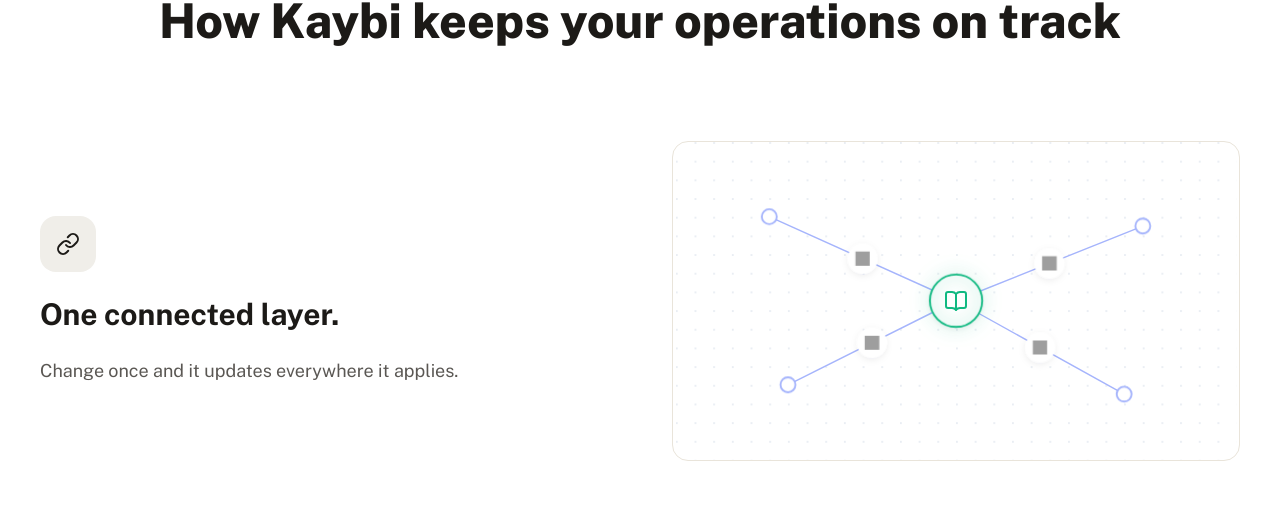
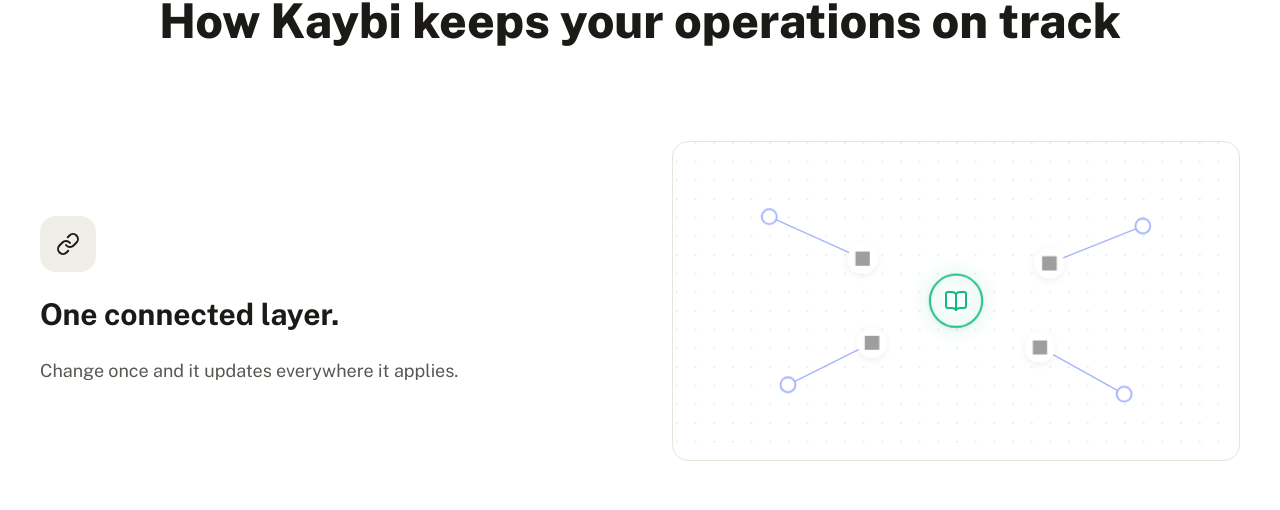
Before and after one commit to VeshGuy/KB-WB, a React (Vite) app: page / in a window 1280 px wide. Shown: the part 1588-2098 px from the top of the page. Built offline with nearby package versions, Linux system fonts and the light colour scheme; grey boxes are pictures that could not be loaded.

Commit message:
Update NetworkUpdateAnimation choreography

```diff
--- a/src/components/NetworkUpdateAnimation.tsx
+++ b/src/components/NetworkUpdateAnimation.tsx
@@ -51,41 +51,45 @@
         {/* Dotted Grid */}
         <rect width="100%" height="100%" fill="url(#dotGridSmall)" />
 
-        {/* Existing Edges */}
+        {/* Existing Edges (From peripheral nodes to the apps) */}
         <g stroke="#a5b4fc" strokeWidth="1.5">
-          <line x1="100" y1="80" x2="300" y2="170" />
-          <line x1="120" y1="260" x2="300" y2="170" />
-          <line x1="500" y1="90" x2="300" y2="170" />
-          <line x1="480" y1="270" x2="300" y2="170" />
+          {/* To Salesforce at 200, 125 */}
+          <line x1="100" y1="80" x2="200" y2="125" />
+          {/* To Notion at 210, 215 */}
+          <line x1="120" y1="260" x2="210" y2="215" />
+          {/* To Slack at 400, 130 */}
+          <line x1="500" y1="90" x2="400" y2="130" />
+          {/* To Sheets at 390, 220 */}
+          <line x1="480" y1="270" x2="390" y2="220" />
         </g>
 
-        {/* Animated Edges (shooting FROM 300, 170 to existing nodes) */}
-        <line x1="300" y1="170" x2="100" y2="80"
+        {/* Animated Edges (Growing from the apps to join the new central node at 300,170) */}
+        <line x1="200" y1="125" x2="300" y2="170"
           stroke="#10b981" strokeWidth="2"
-          strokeDasharray="250" strokeDashoffset="250"
-          className="animate-draw-line animate-glow"
-          style={{ animationDelay: '0.6s' }}
-        />
-        <line x1="300" y1="170" x2="120" y2="260"
-          stroke="#10b981" strokeWidth="2"
-          strokeDasharray="250" strokeDashoffset="250"
+          strokeDasharray="150" strokeDashoffset="150"
           className="animate-draw-line animate-glow"
           style={{ animationDelay: '0.8s' }}
         />
-        <line x1="300" y1="170" x2="500" y2="90"
+        <line x1="210" y1="215" x2="300" y2="170"
           stroke="#10b981" strokeWidth="2"
-          strokeDasharray="250" strokeDashoffset="250"
+          strokeDasharray="150" strokeDashoffset="150"
           className="animate-draw-line animate-glow"
           style={{ animationDelay: '1.0s' }}
         />
-        <line x1="300" y1="170" x2="480" y2="270"
+        <line x1="400" y1="130" x2="300" y2="170"
           stroke="#10b981" strokeWidth="2"
-          strokeDasharray="250" strokeDashoffset="250"
+          strokeDasharray="150" strokeDashoffset="150"
           className="animate-draw-line animate-glow"
           style={{ animationDelay: '1.2s' }}
         />
+        <line x1="390" y1="220" x2="300" y2="170"
+          stroke="#10b981" strokeWidth="2"
+          strokeDasharray="150" strokeDashoffset="150"
+          className="animate-draw-line animate-glow"
+          style={{ animationDelay: '1.4s' }}
+        />
 
-        {/* Structural Blank Nodes (now bigger as requested) */}
+        {/* Structural Blank Nodes (End points) */}
         <g stroke="#a5b4fc" strokeWidth="2" fill="white">
           <circle cx="100" cy="80" r="8" />
           <circle cx="120" cy="260" r="8" />
@@ -118,14 +122,14 @@
         </g>
 
         {/* Central Animated Node */}
-        <g className="animate-node-pop" style={{ transformOrigin: '300px 170px', opacity: 0 }}>
+        <g className="animate-node-pop" style={{ transformOrigin: '300px 170px', opacity: 0, animationDelay: '0.2s' }}>
           <circle cx="300" cy="170" r="28" fill="white" filter="url(#nodeShadowSmall)" />
           <circle cx="300" cy="170" r="28" fill="none" stroke="#10b981" strokeWidth="2" className="animate-glow" />
         </g>
       </svg>
       {/* Kaybi Logo overlay for the central node */}
       <div className="absolute" style={{ left: '50%', top: '50%', transform: 'translate(-50%, -50%)' }}>
-        <div className="animate-node-pop flex items-center justify-center text-[#10b981]" style={{ opacity: 0 }}>
+        <div className="animate-node-pop flex items-center justify-center text-[#10b981]" style={{ opacity: 0, animationDelay: '0.2s' }}>
           <BookOpen className="w-6 h-6" />
         </div>
       </div>
```
